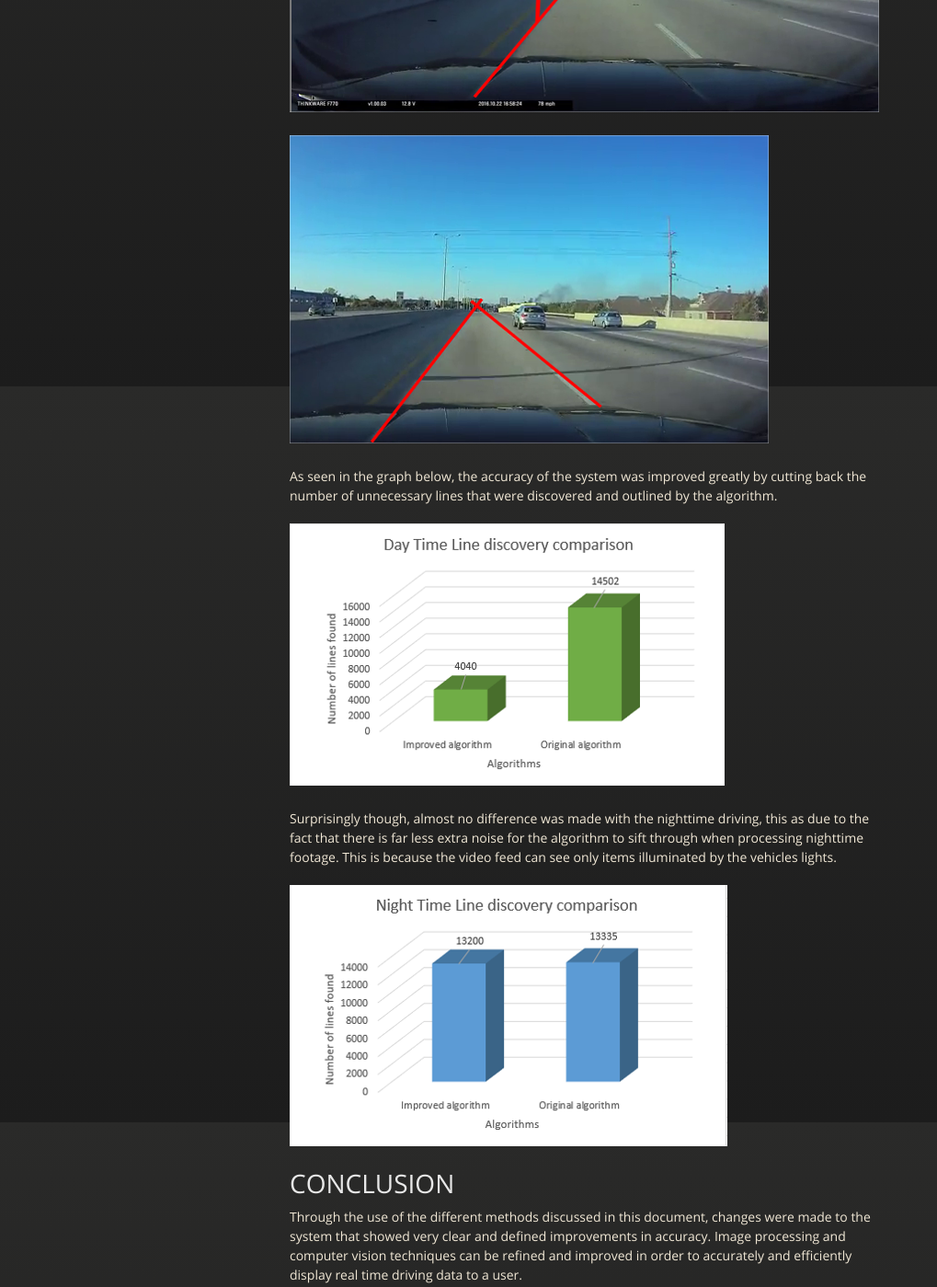
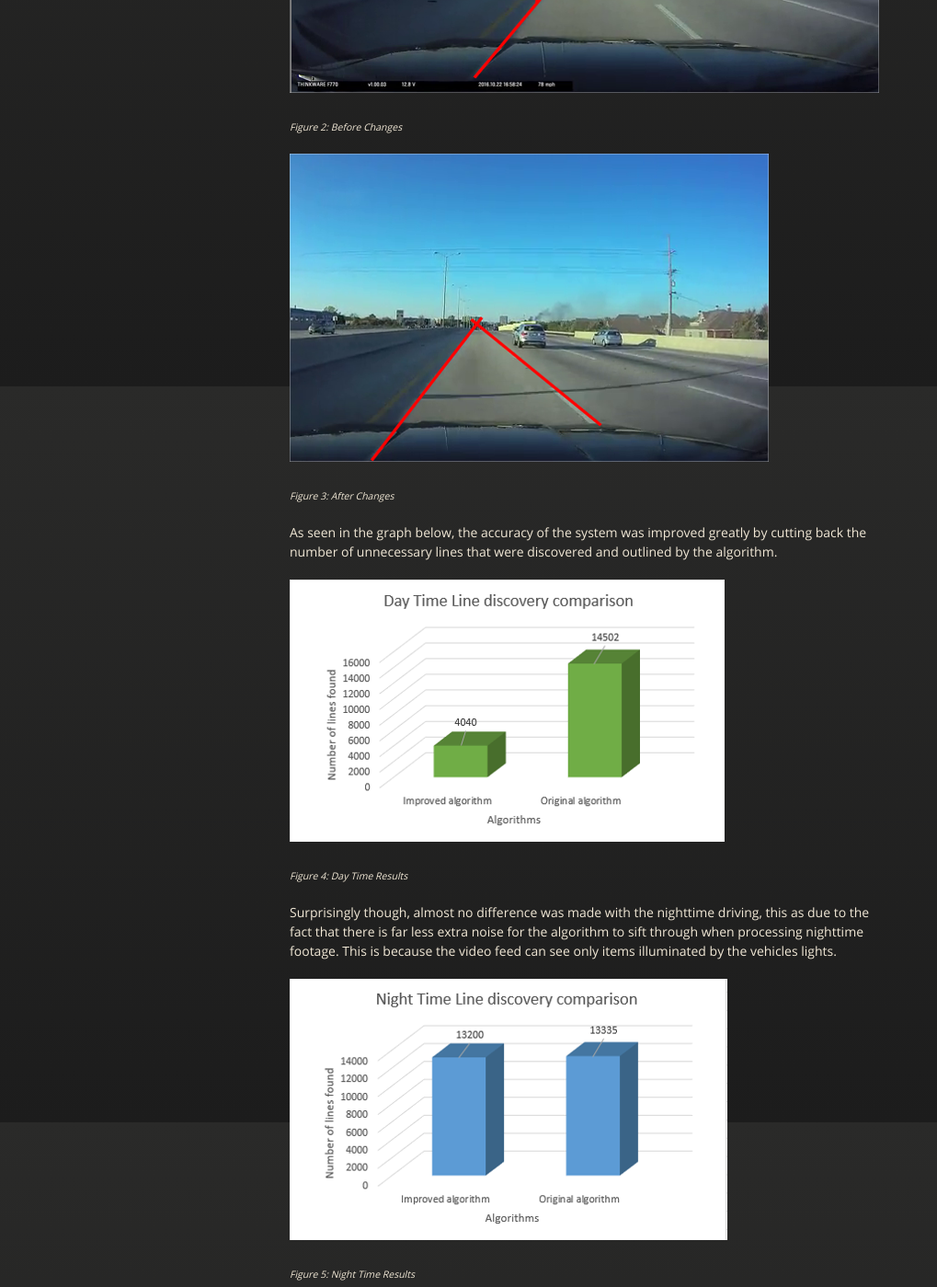
Before and after one commit to joekill/joekill.github.io, a plain HTML site: page index.html in a window 1280 px wide. Shown: the part 1980-3379 px from the top of the page at 92% size, without its empty margins (0-1019 px from the left). Drawn offline with nearby package versions, Linux system fonts and the light colour scheme.

Commit message:
Update index.html

```diff
--- a/index.html
+++ b/index.html
@@ -49,7 +49,7 @@
 
 <p><img src="https://github.com/joekill/joekill.github.io/blob/master/HDDvsHUD.jpg?raw=true" alt="Charissis, V. Enhancing human responses through augmented reality Head-Up Display in vehicular environment. in 2014 11th International Conference &amp; Expo on Emerging Technologies for a Smarter World (CEWIT), (Melville, New York, 2014), IEEE
 ">
- <figcaption>Figure 1: Charissis, V. Enhancing human responses through augmented reality Head-Up Display in vehicular environment. in 2014 11th International Conference &amp; Expo on Emerging Technologies for a Smarter World (CEWIT), (Melville, New York, 2014), IEEE</figcaption>
+ <figcaption><i><small>Figure 1: Charissis, V. Enhancing human responses through augmented reality Head-Up Display in vehicular environment. in 2014 11th International Conference &amp; Expo on Emerging Technologies for a Smarter World (CEWIT), (Melville, New York, 2014), IEEE</small></i></figcaption>
 </p>
 
 <p>The benefits accompanied by the creation of an efficient augmented reality head up display system would be tremendous. Computer vision is essential to solving this problem and there is a lot of work to be covered before a sufficient system is created. In order to solve this issue, the enhanced system uses various Computer Vision techniques including grey scale image processing, straight line searching, and a few limiting opportunities to decrease the number of false positive finds.</p>
@@ -74,17 +74,17 @@
 
 <p>These three changes made a world of difference in the output from the system as illustrated by figure 2 and 3 below:</p>
 
-<p><img src="https://github.com/joekill/joekill.github.io/blob/master/BeforeChanges.png?raw=true" alt="Before Changes"></p>
+<p><img src="https://github.com/joekill/joekill.github.io/blob/master/BeforeChanges.png?raw=true" alt="Before Changes"><figcaption><i><small>Figure 2: Before Changes</small></i></figcaption></p>
 
-<p><img src="https://github.com/joekill/joekill.github.io/blob/master/AfterChanges.png?raw=true" alt="After Changes"></p>
+<p><img src="https://github.com/joekill/joekill.github.io/blob/master/AfterChanges.png?raw=true" alt="After Changes"><figcaption><i><small>Figure 3: After Changes</small></i></figcaption></p>
 
 <p>As seen in the graph below, the accuracy of the system was improved greatly by cutting back the number of unnecessary lines that were discovered and outlined by the algorithm.</p>
 
-<p><img src="https://github.com/joekill/joekill.github.io/blob/master/DayTimeResults.png?raw=true" alt="Day Time Results"></p>
+<p><img src="https://github.com/joekill/joekill.github.io/blob/master/DayTimeResults.png?raw=true" alt="Day Time Results"><figcaption><i><small>Figure 4: Day Time Results</small></i></figcaption></p>
 
 <p>Surprisingly though, almost no difference was made with the nighttime driving, this as due to the fact that there is far less extra noise for the algorithm to sift through when processing nighttime footage. This is because the video feed can see only items illuminated by the vehicles lights.</p>
 
-<p><img src="https://github.com/joekill/joekill.github.io/blob/master/NightTimeResults.png?raw=true" alt="Night Time Results"></p>
+<p><img src="https://github.com/joekill/joekill.github.io/blob/master/NightTimeResults.png?raw=true" alt="Night Time Results"><figcaption><i><small>Figure 5: Night Time Results</small></i></figcaption></p>
 
 <h1>
 <a id="conclusion" class="anchor" href="#conclusion" aria-hidden="true"><span aria-hidden="true" class="octicon octicon-link"></span></a>CONCLUSION</h1>
```
